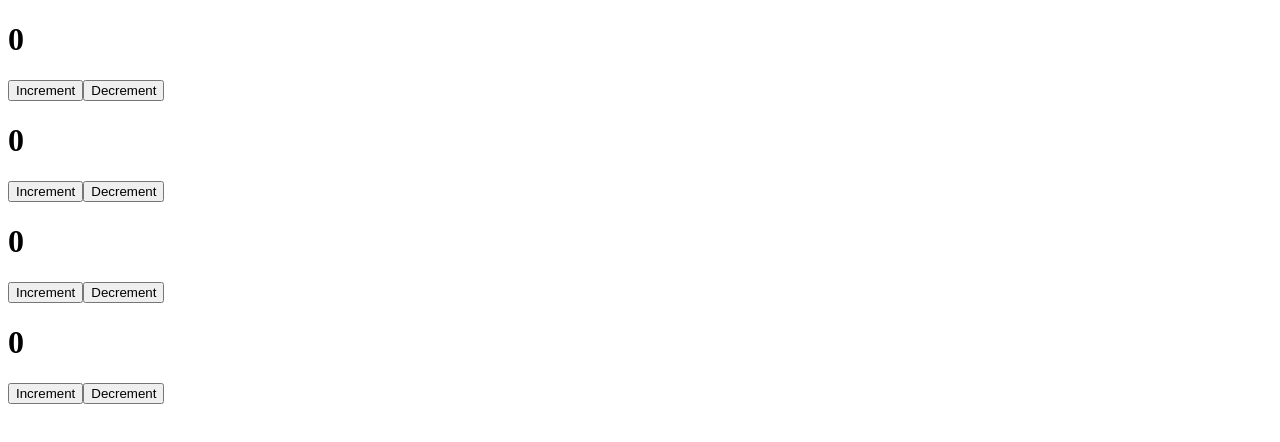
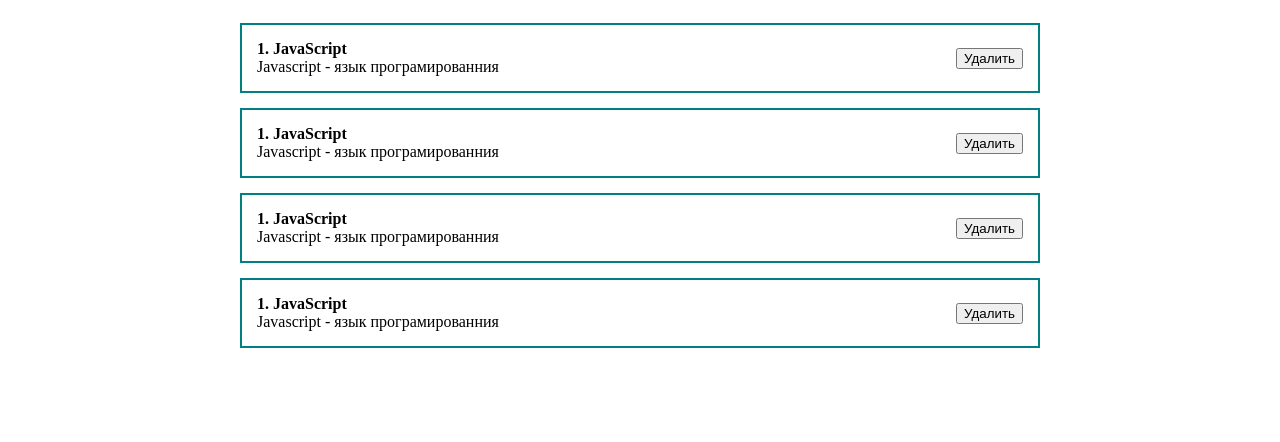
Before and after one commit to AnnieSkywalker/react-start, a React (Create React App) app: page / in a window 1280 px wide. Shown: the top 442 px of the page. Built offline with nearby package versions, Linux system fonts and the light colour scheme.

Commit message:
создан новый компонент

```diff
--- a/src/App.js
+++ b/src/App.js
@@ -1,15 +1,16 @@
 import React from "react";
-import Counter from "./components/Counter";
+import PostItem from "./components/PostItem";
+
+import './stales/App.css'
 
 function App() {
 
   return (
     <div className="App">
-      <Counter/>
-      <Counter/>
-      <Counter/>
-      <Counter/>
-
+      <PostItem/>
+      <PostItem/>
+      <PostItem/>
+      <PostItem/>
     </div>
   );
 }
--- a/src/components/Counter.jsx
+++ /dev/null
@@ -1,24 +0,0 @@
-import React, { useState } from "react";
-
-const Couter = function () {
-
-  const [count, setCounter] = useState(0);
-
-  function increment() {
-    setCounter(count + 1);
-  }
-
-  function decrement() {
-    setCounter(count - 1);
-  }
-
-  return(
-    <div>
-      <h1>{count}</h1>
-      <button onClick={increment}>Increment</button>
-      <button onClick={decrement}>Decrement</button>
-    </div>
-  )
-}
-
-export default Couter;
--- /dev/null
+++ b/src/components/PostItem.jsx
@@ -0,0 +1,20 @@
+import React from "react";
+
+const PostItem = function () {
+
+  return(
+    <div className="post">
+      <div className="post__content">
+        <strong>1. JavaScript</strong>
+        <div>
+          Javascript - язык програмированния
+        </div>
+      </div>
+      <div className="post__btn">
+        <button>Удалить</button>
+      </div>
+    </div>
+  )
+}
+
+export default PostItem;
--- /dev/null
+++ b/src/stales/App.css
@@ -0,0 +1,23 @@
+# {
+  margin: 0;
+  padding: 0;
+  box-sizing: border-box;
+}
+
+#root {
+  display: flex;
+  justify-content: center;
+}
+
+.App {
+  width: 800px;
+}
+
+.post {
+  display: flex;
+  padding: 15px;
+  margin-top: 15px;
+  border: 2px solid teal;
+  justify-content: space-between;
+  align-items: center;
+}
```
